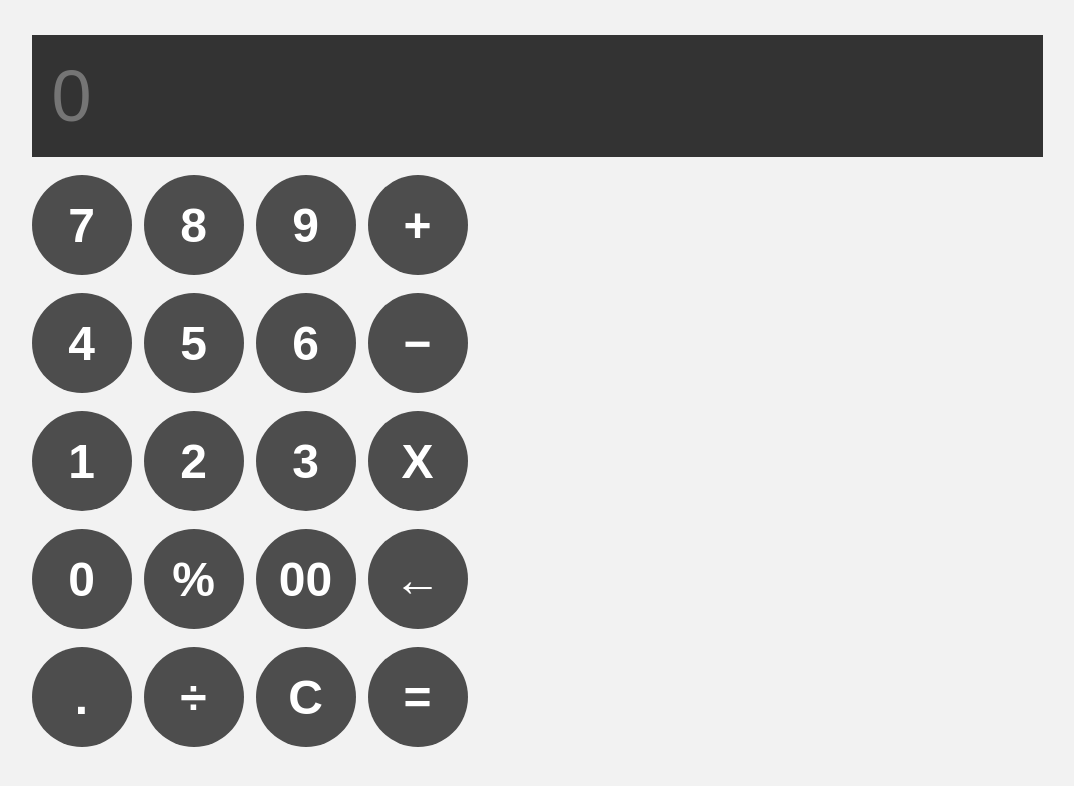
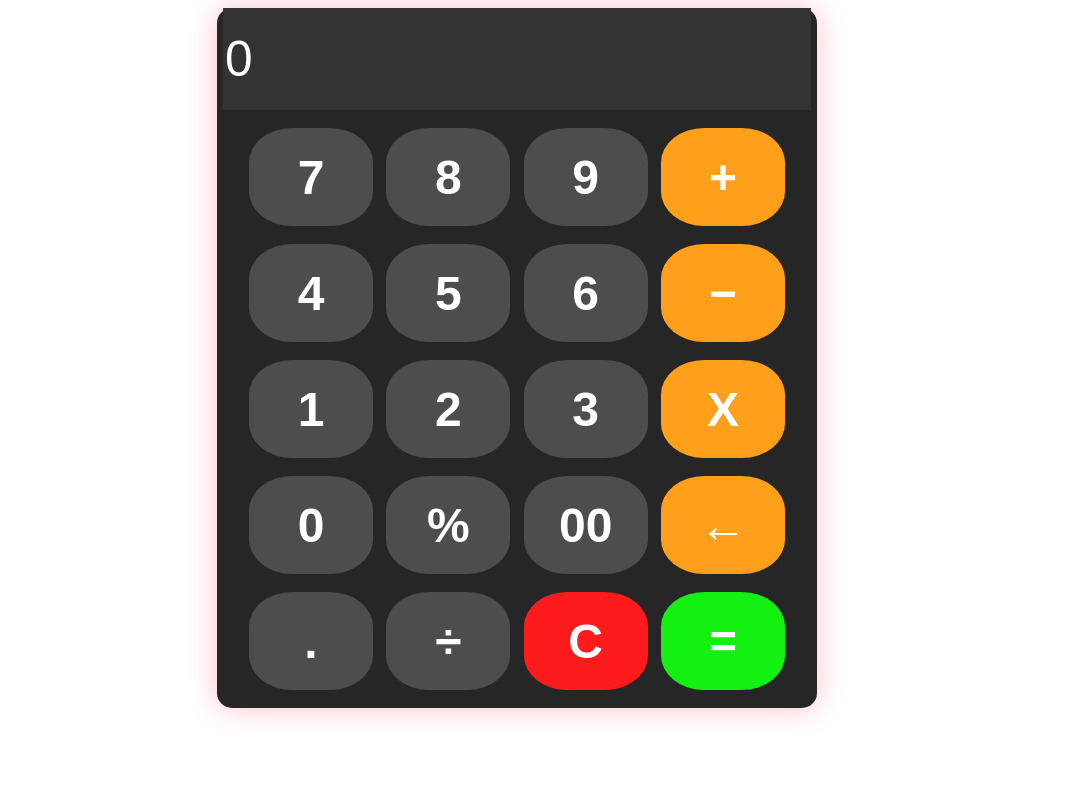
Before and after one commit to muzahid236/boots, a plain HTML site: page index.html in a window 1280 px wide. Shown: the whole page, without its empty margins (123-1197 px from the left). Drawn offline with Linux system fonts and the light colour scheme.

Commit message:
Update style.css

```diff
--- a/style.css
+++ b/style.css
@@ -1,84 +1,93 @@
-body{
-    margin: 0;
-    display: flex;
-    justify-content: center;
-    align-items: center;
-    height: 100vh;
-    background-color: hsl(0,0%,95%);
+.wrapper {
+  margin: 0 auto;
+  text-align: center;
+  position: relative;
+  font-family: Arial, sans-serif;
+  background-color: hsl(0, 0%, 15%);
+  border-radius: 15px;
+  min-height: 500px;
+  box-shadow: 0 0 30px pink;
+  max-width: 600px;
 }
-#calculator{
-    font-family: Arial, sans-serif;
-    background-color: hsl(0,0%,15%);
-    border-radius: 15px;
-    max-width: 514px;
-    overflow: hidden;
-}
-#display{
-    width: 100%;
-    padding: 20px;
-    font-size: 4.5rem;
-    text-align: left;
+
+#display {
   border: none;
-    background-color:hsl(0,0%,20%) ;
+  background-color: hsl(0, 0%, 20%);
+  max-width: 584px;
+  height: 100px;
+  font-size: 3.1rem;
   color: white;
 }
-#keys{
-display: grid;
-grid-template-columns: repeat(4, 1fr);
-gap: 9px;
-padding: 25px;
-}
-button{
-    width: 100px;
-    height: 100px;
-    border-radius: 50px;
+button {
+  height: 98px;
   border: none;
-    background-color: hsl(0,0%,30%);
+  background-color: hsl(0, 0%, 30%);
   color: white;
   font-size: 3rem;
   font-weight: bold;
   cursor: pointer;
+
+  min-width: 124px;
+  border-radius: 35%;
 }
-button:hover{
-    background-color:hsl(0,0%,40%) ;
+#operator {
+  background-color: hsl(35, 100%, 55%);
 }
 
-button:active{
-    background-color:hsl(0,0%,50%) ;
+#operator:hover {
+  background-color: hsl(35, 100%, 65%);
 }
 
-.operator{
-    background-color: hsl(35,100%,55%);
+#operator:active {
+  background-color: hsl(35, 100%, 75%);
 }
 
-.operator:hover{
-    background-color: hsl(35,100%,65%);
+#c {
+  background-color: rgb(254, 27, 27);
 }
 
-.operator:active{
-    background-color: hsl(35,100%,75%);
+#c:hover {
+  background-color: rgb(252, 67, 67);
 }
 
-.operatore{
+#c:active {
+  background-color: rgb(248, 91, 91);
+}
+#eval {
   background-color: rgb(18, 241, 18);
 }
 
-.operatore:hover{
-    background-color:rgb(78, 244, 78);
+#eval:hover {
+  background-color: rgb(78, 244, 78);
 }
 
-.operatore:active{
+#eval:active {
   background-color: rgb(116, 239, 116);
 }
-
-.clear{
-    background-color:rgb(254, 27, 27) ;
+::placeholder {
+  color: white;
+  font-size: 3.1rem;
+}
+button:hover {
+  background-color: hsl(0, 0%, 40%);
 }
 
-.clear:hover{
-    background-color:rgb(252, 67, 67);
+button:active {
+  background-color: hsl(0, 0%, 50%);
 }
-
-.clear:active{
-    background-color:rgb(248, 91, 91) ;
+@media only screen and (max-width: 600px) {
+  .wrapper {
+    max-width: 550px;
   }
+  button {
+    min-width: 100px;
+  }
+  #display {
+    max-width: 540px;
+  }
+}
+@media only screen and(min-width: 595px) {
+  button {
+    color: green;
+  }
+}
```
Lines whose indentation alone changed are shown as unchanged.
